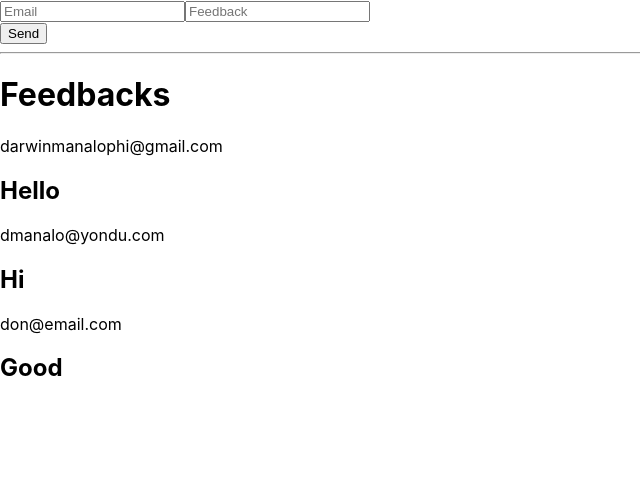
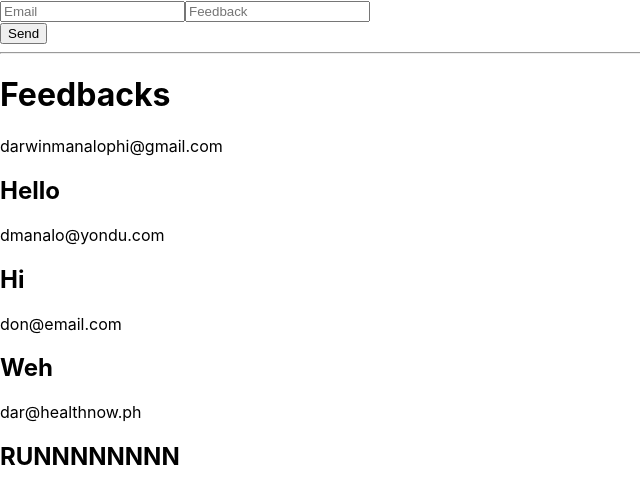
Before and after one commit to darwinphi/nextjs-demo, a Next.js app: page /feedback in a window 1280 px wide. Shown: the top 504 px of the page, without its empty margins (0-640 px from the left). Built offline with nearby package versions, Linux system fonts and the light colour scheme.

Commit message:
Using SSR, getFeedbacks

```diff
--- a/data/feedback.json
+++ b/data/feedback.json
@@ -1 +1 @@
-[{"id":"2022-04-21T04:25:28.194Z","email":"darwinmanalophi@gmail.com","feedback":"Hello"},{"id":"2022-04-21T06:14:04.022Z","email":"dmanalo@yondu.com","feedback":"Hi"},{"id":"2022-04-21T06:14:26.307Z","email":"don@email.com","feedback":"Good"}]
+[{"id":"2022-04-21T04:25:28.194Z","email":"darwinmanalophi@gmail.com","feedback":"Hello"},{"id":"2022-04-21T06:21:43.190Z","email":"dmanalo@yondu.com","feedback":"Hi"},{"id":"2022-04-21T06:22:36.705Z","email":"don@email.com","feedback":"Weh"},{"id":"2022-04-21T06:24:55.711Z","email":"dar@healthnow.ph","feedback":"RUNNNNNNNN"}]
--- a/pages/feedback.js
+++ b/pages/feedback.js
@@ -66,7 +66,7 @@ export default function Feedback({ feedbackData }) {
   );
 }
 
-export async function getStaticProps() {
+export async function getServerSideProps() {
   const filePath = buildFeedbackPath();
   const data = extractFeedback(filePath);
 
@@ -74,6 +74,5 @@ export async function getStaticProps() {
     props: {
       feedbackData: data,
     },
-    revalidate: 5,
   };
 }
```
